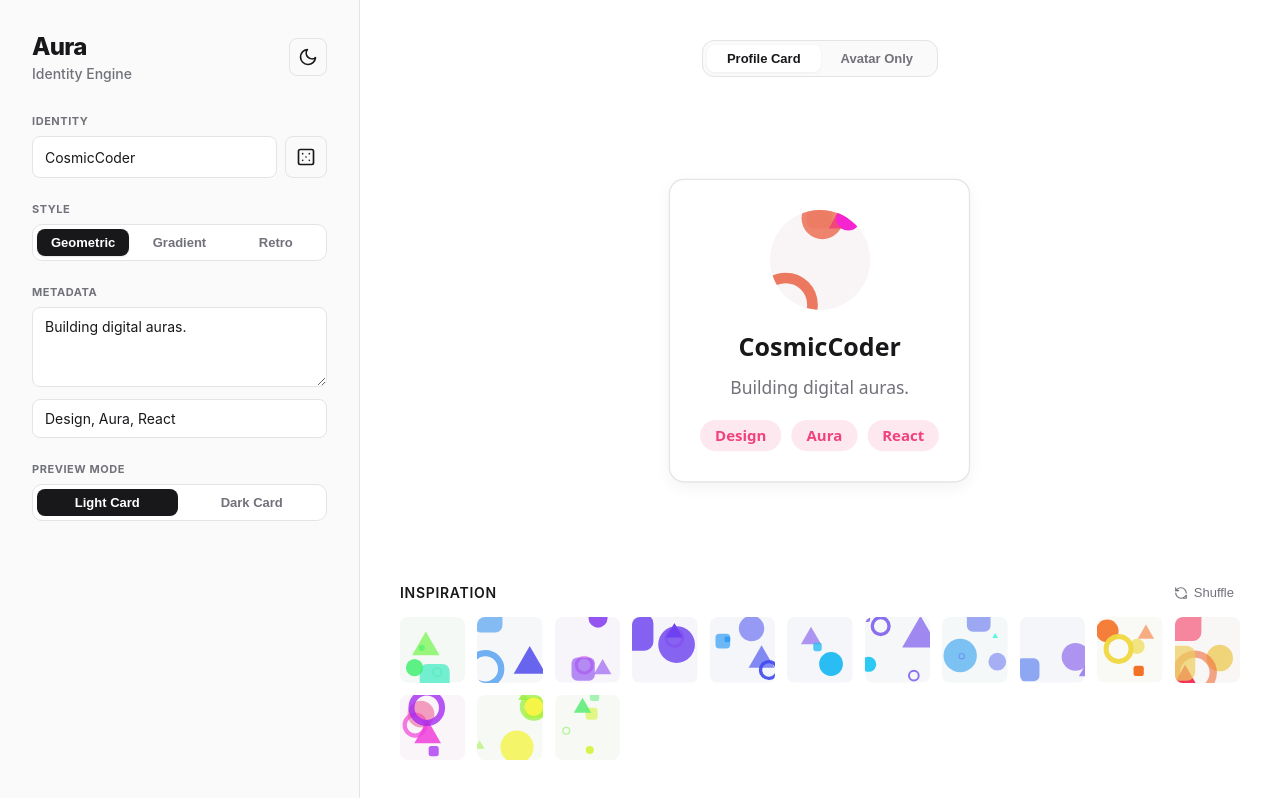
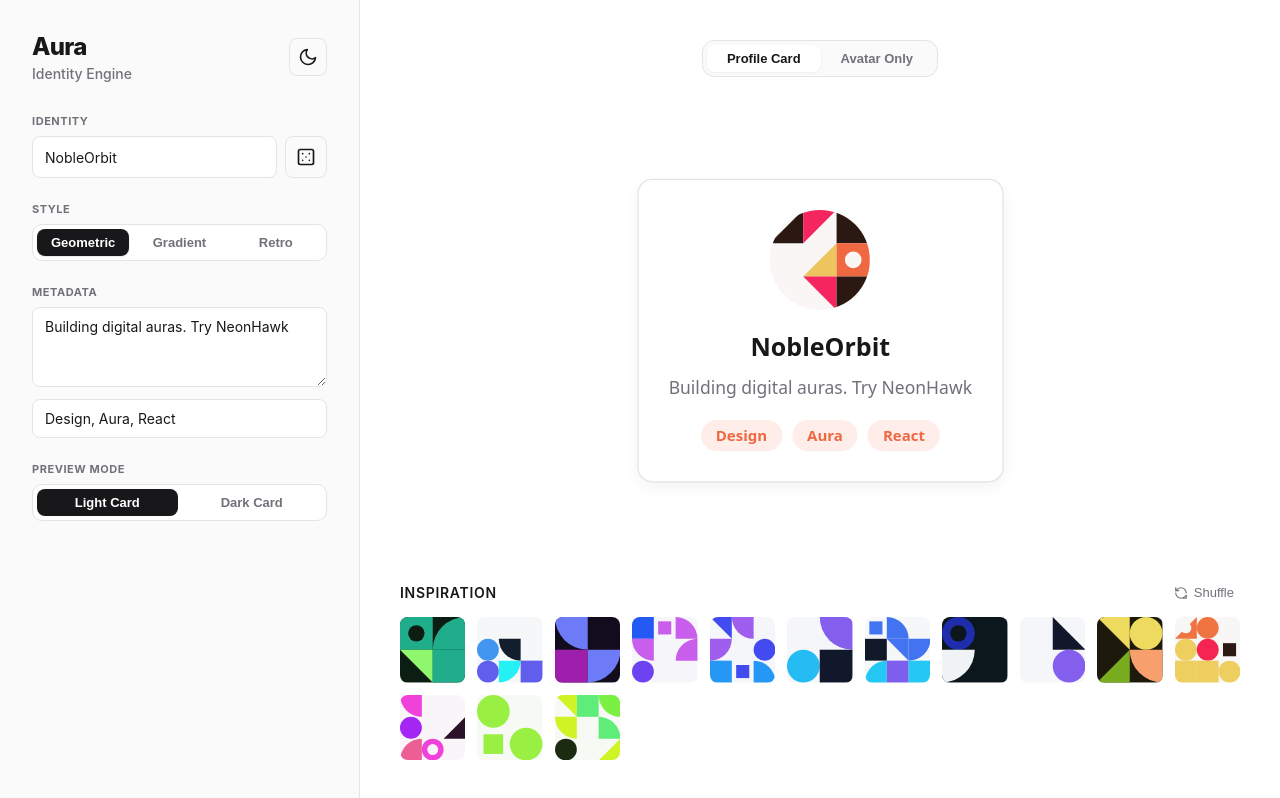
Before and after one commit to yesagainivan/Aura, a React (Vite) app: page / in a window 1280 px wide. Built offline with nearby package versions, Linux system fonts and the light colour scheme.

Commit message:
Refactor: Bauhaus Geometric Engine & Rich Background Variety

```diff
--- a/src/core/colors.ts
+++ b/src/core/colors.ts
@@ -4,6 +4,7 @@ export interface Palette {
     primary: string;
     secondary: string;
     accent: string;
+    isDark: boolean; // Flag to help UI adapters if needed
 }
 
 // Convert HSL to Hex
@@ -19,38 +20,59 @@ function hslToHex(h: number, s: number, l: number): string {
 }
 
 export function generatePalette(hash: number): Palette {
-    // 1. Base Hue: 0-360
+    // 1. Base Hue
     const hue = hash % 360;
 
-    // 2. Harmony Strategy: STRICTLY ANALOGOUS per user request.
-    // Analogous colors are adjacent on the wheel.
-    // This creates a smooth, harmonious blend without jarring contrasts.
+    // 2. Determine "Mode" (Light vs Dark)
+    // 25% chance of a Dark Mode palette for variety and "premium" feel
+    const isDark = (hash % 4) === 0;
 
-    const secondaryHue = (hue + 30) % 360; // 30 degrees offset
-    const accentHue = (hue - 30 + 360) % 360; // -30 degrees offset (other side)
+    // 3. Harmony (Strict Analogous)
+    const secondaryHue = (hue + 30) % 360;
+    const accentHue = (hue - 30 + 360) % 360;
 
-    // 3. Generate Semantic Colors
+    let bg, text, primary, secondary, accent;
 
-    // Background: Pastel tint of the base hue
-    const bg = hslToHex(hue, 25, 97);
+    if (isDark) {
+        // Dark Mode Palette
+        // Background: Rich, deep dark (almost black)
+        bg = hslToHex(hue, 40, 8);
 
-    // Text: Deep, almost black version of base hue
-    const text = hslToHex(hue, 40, 12);
+        // Text: Very light (off-white)
+        text = hslToHex(hue, 20, 95);
 
-    // Primary: The main anchor
-    const primary = hslToHex(hue, 85, 60);
+        // Primary: Bright, neon-like for contrast against dark
+        primary = hslToHex(hue, 80, 65);
 
-    // Secondary: Neighboring hue, slightly diff lightness for depth
-    const secondary = hslToHex(secondaryHue, 80, 65);
+        // Secondary: Deep but visible
+        secondary = hslToHex(secondaryHue, 70, 40);
 
-    // Accent: The other neighbor, slightly more punchy
-    const accent = hslToHex(accentHue, 90, 55);
+        // Accent: Very bright pop
+        accent = hslToHex(accentHue, 90, 70);
+    } else {
+        // Light Mode Palette
+        // Background: Pastel tint
+        bg = hslToHex(hue, 25, 97);
+
+        // Text: Deep dark
+        text = hslToHex(hue, 40, 12);
+
+        // Primary: Standard vibrant
+        primary = hslToHex(hue, 85, 60);
+
+        // Secondary: Slightly lighter
+        secondary = hslToHex(secondaryHue, 80, 65);
+
+        // Accent: Punchy
+        accent = hslToHex(accentHue, 90, 55);
+    }
 
     return {
         background: bg,
         text: text,
         primary: primary,
         secondary: secondary,
-        accent: accent
+        accent: accent,
+        isDark: isDark
     };
 }
--- a/src/demo/App.tsx
+++ b/src/demo/App.tsx
@@ -29,8 +29,8 @@ export default function App() {
     const isDark = mode === 'dark';
 
     // Editor State
-    const [username, setUsername] = useState('CosmicCoder');
-    const [bio, setBio] = useState('Building digital auras.');
+    const [username, setUsername] = useState('NobleOrbit');
+    const [bio, setBio] = useState('Building digital auras. Try NeonHawk');
     const [tags, setTags] = useState('Design, Aura, React');
     const [variant, setVariant] = useState<AvatarStyle>('geometric');
     const [cardTheme, setCardTheme] = useState<'light' | 'dark'>('light');
--- a/src/generators/styles/geometric.ts
+++ b/src/generators/styles/geometric.ts
@@ -1,53 +1,121 @@
 import { Palette } from '../../core/colors';
-import { getShapeType } from '../../core/geometry';
 import { getSeededRandom } from '../utils';
 
+
+
 export function generateGeometric(hash: number, palette: Palette, size: number): string {
-    // Use semantic colors instead of random array access
-    // We have: primary, secondary, accent, text, background
-    const colors = [palette.primary, palette.secondary, palette.accent];
+    // Bauhaus Composition Generator
+    // Concept: A grid-based layout with large anchor shapes and smaller balance shapes.
+    // Asymmetry is key.
 
-    let content = '';
-    // Background fill
-    content += `<rect width="${size}" height="${size}" fill="${palette.background}" />`;
+    const content = [];
 
-    const numShapes = 3 + Math.floor(getSeededRandom(hash) * 3); // 3-5 shapes
+    // 1. Define Grid
+    // 2x2 or 3x3 grid for bold simple forms
+    const gridSize = (hash % 2) === 0 ? 2 : 3;
+    const cellSize = size / gridSize;
 
-    for (let i = 0; i < numShapes; i++) {
-        const shapeHash = hash + i * 123;
-        const shapeType = getShapeType(shapeHash);
+    // Background Fill (Canvas)
+    content.push(`<rect width="${size}" height="${size}" fill="${palette.background}" />`);
 
-        // Pick color from our semantic trio
-        const colorIndex = Math.floor(getSeededRandom(shapeHash + 1) * colors.length);
-        const color = colors[colorIndex];
+    // 2. Select Colors
+    // We use Primary, Secondary, Accent, and Text (for high contrast elements)
+    const colors = [palette.primary, palette.secondary, palette.accent, palette.text];
 
-        const x = getSeededRandom(shapeHash + 2) * size;
-        const y = getSeededRandom(shapeHash + 3) * size;
-        const shapeSize = 10 + getSeededRandom(shapeHash + 4) * (size / 2); // 10 to half-size
-        const opacity = 0.5 + getSeededRandom(shapeHash + 5) * 0.5; // 0.5 - 1.0
+    // 3. Populate Grid
+    // We iterate through cells, but with a chance to "skip" or "merge" to create negative space/asymmetry
 
-        switch (shapeType) {
-            case 'circle':
-                content += `<circle cx="${x}" cy="${y}" r="${shapeSize / 2}" fill="${color}" opacity="${opacity}" />`;
-                break;
-            case 'square':
-                content += `<rect x="${x - shapeSize / 2}" y="${y - shapeSize / 2}" width="${shapeSize}" height="${shapeSize}" fill="${color}" opacity="${opacity}" rx="${shapeSize / 4}" />`; // Soft squares
-                break;
-            case 'triangle':
-                // Simple triangle
-                const h = shapeSize * (Math.sqrt(3) / 2);
-                const p1 = `${x},${y - h / 2}`;
-                const p2 = `${x - shapeSize / 2},${y + h / 2}`;
-                const p3 = `${x + shapeSize / 2},${y + h / 2}`;
-                content += `<polygon points="${p1} ${p2} ${p3}" fill="${color}" opacity="${opacity}" />`;
-                break;
-            case 'ring':
-                content += `
-          <circle cx="${x}" cy="${y}" r="${shapeSize / 2}" stroke="${color}" stroke-width="${shapeSize / 5}" fill="none" opacity="${opacity}" />
-        `;
-                break;
+    for (let row = 0; row < gridSize; row++) {
+        for (let col = 0; col < gridSize; col++) {
+            const seed = hash + row * 10 + col;
+            const isFilled = getSeededRandom(seed) > 0.3; // 70% fill rate for minimalism
+
+            if (!isFilled) continue;
+
+            const x = col * cellSize;
+            const y = row * cellSize;
+
+            const typeSeed = getSeededRandom(seed + 1);
+            const colorSeed = Math.floor(getSeededRandom(seed + 2) * colors.length);
+            const color = colors[colorSeed]; // Use all semantic colors including dark text for contrast
+
+            // Determine Shape
+            let shapeHtml = '';
+
+            // Bauhaus primitive distribution
+            if (typeSeed < 0.4) {
+                // Circle / Quarter Circle
+                const isFull = getSeededRandom(seed + 3) > 0.5;
+                if (isFull) {
+                    shapeHtml = `<circle cx="${x + cellSize / 2}" cy="${y + cellSize / 2}" r="${cellSize / 2}" fill="${color}" />`;
+                } else {
+                    // Quarter Circle (Arc)
+                    // Random rotation via transform or path definition
+                    const corner = Math.floor(getSeededRandom(seed + 4) * 4); // 0,1,2,3
+                    // 0: top-left, 1: top-right, ...
+                    // Simplify: Always draw top-left arc at (x,y) and rotate group
+
+                    // Path for Top-Left Quarter Circle fitting in cell
+
+
+                    // Actually, standard Bauhaus arc is usually a stroke or a solid wedge.
+                    // Let's do a simple circle clipped or a path.
+                    // Path: Move to corner, Line to radius points, Arc between them.
+                    // Clean quarter circle path (in top-left):
+                    // M 0 0 L 100 0 A 100 100 0 0 1 0 100 Z
+
+                    const r2 = cellSize;
+                    // We need to handle rotation. Simplest is to rotate around center of cell.
+
+                    const rotation = corner * 90;
+
+                    // Path relative to cell origin 0,0
+                    const d = `M 0 0 L ${r2} 0 A ${r2} ${r2} 0 0 1 0 ${r2} Z`;
+
+                    shapeHtml = `
+             <g transform="translate(${x}, ${y}) rotate(${rotation} ${cellSize / 2} ${cellSize / 2})">
+               <path d="${d}" fill="${color}" />
+             </g>
+           `;
+                }
+            } else if (typeSeed < 0.8) {
+                // Rectangle / Square
+                // Sometimes full cell, sometimes smaller
+                const isSmall = getSeededRandom(seed + 5) > 0.7;
+                if (isSmall) {
+                    const inset = cellSize * 0.2;
+                    shapeHtml = `<rect x="${x + inset}" y="${y + inset}" width="${cellSize - inset * 2}" height="${cellSize - inset * 2}" fill="${color}" />`;
+                } else {
+                    shapeHtml = `<rect x="${x}" y="${y}" width="${cellSize}" height="${cellSize}" fill="${color}" />`;
+                }
+            } else {
+                // Triangle
+                const rotation = Math.floor(getSeededRandom(seed + 6) * 4) * 90;
+
+
+                // Right-triangle filling half the cell
+                const d = `M 0 0 L ${cellSize} 0 L 0 ${cellSize} Z`;
+
+                shapeHtml = `
+             <g transform="translate(${x}, ${y}) rotate(${rotation} ${cellSize / 2} ${cellSize / 2})">
+               <path d="${d}" fill="${color}" />
+             </g>
+           `;
+            }
+
+            content.push(shapeHtml);
         }
     }
 
-    return content;
+    // 4. "Eye": Add one focal point element on top (maybe a smaller circle or distinct color)
+    // This adds that "poster" feel
+    const eyeX = (Math.floor(getSeededRandom(hash + 99) * gridSize) * cellSize) + cellSize / 2;
+    const eyeY = (Math.floor(getSeededRandom(hash + 100) * gridSize) * cellSize) + cellSize / 2;
+    const eyeSize = cellSize * 0.25;
+    const eyeColor = palette.background; // Negative space or distinct?
+    if (getSeededRandom(hash + 101) > 0.5) {
+        content.push(`<circle cx="${eyeX}" cy="${eyeY}" r="${eyeSize}" fill="${eyeColor}" />`);
+    }
+
+    return content.join('\n');
 }
```
